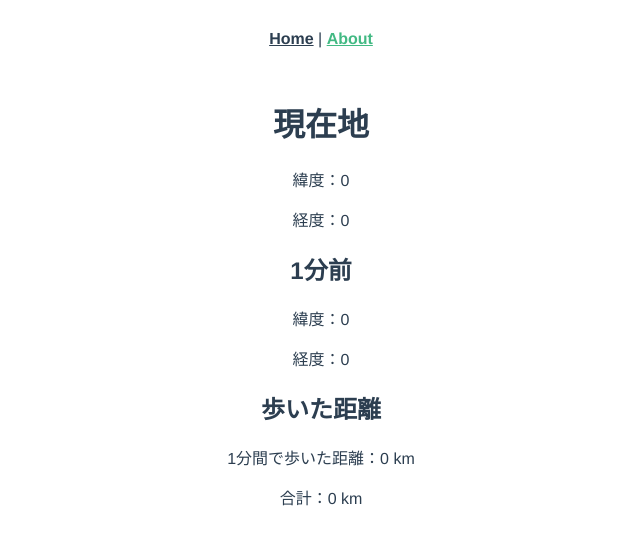
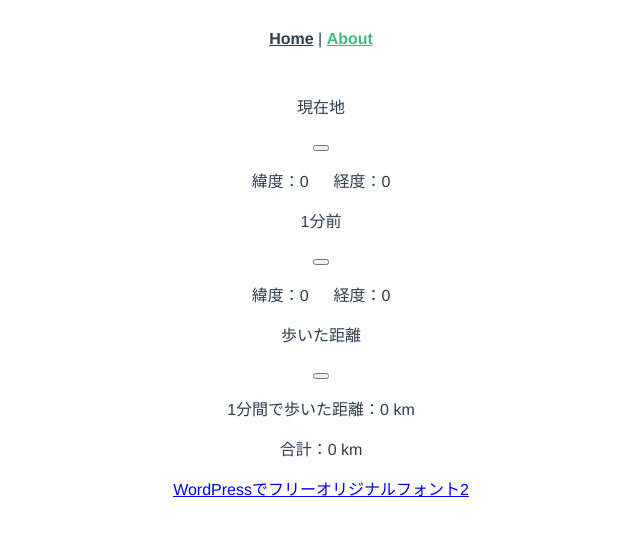
Before and after one commit to taichi7/vue-osmapapp, a Vue app: page /#/about in a window 1280 px wide. Shown: the top 544 px of the page, without its empty margins (319-959 px from the left). Built offline with nearby package versions, Linux system fonts and the light colour scheme; no server answers.

Commit message:
Update About.vue

```diff
--- a/src/views/About.vue
+++ b/src/views/About.vue
@@ -1,16 +1,44 @@
 <template>
   <div class="about">
-    <h1>現在地</h1>
-    <p>緯度：{{latitude}}</p>
-    <p>経度：{{longitude}}</p>
+    <section class="section">
+      <div class="container">
+        <article class="message is-primary">
+          <div class="message-header">
+            <p>現在地</p>
+            <button class="delete" aria-label="delete"></button>
+          </div>
+          <div class="message-body">
+            <p>緯度：{{latitude | round}} 　 経度：{{longitude | round}}</p>
+          </div>
+        </article>
 
-    <h2>1分前</h2>
-    <p>緯度：{{lat2}}</p>
-    <p>経度：{{lng1}}</p>
+        <article class="message is-info">
+          <div class="message-header">
+            <p>1分前</p>
+            <button class="delete" aria-label="delete"></button>
+          </div>
+          <div class="message-body">
+            <p>緯度：{{lat1 | round}} 　 経度：{{lng1 | round}}</p>
+          </div>
+        </article>
 
-    <h2>歩いた距離</h2>
-    <p>1分間で歩いた距離：{{d}} km</p>
-    <p>合計：{{length}} km</p>
+        <article class="message is-dark">
+          <div class="message-header">
+            <p>歩いた距離</p>
+            <button class="delete" aria-label="delete"></button>
+          </div>
+          <div class="message-body">
+            <p>1分間で歩いた距離：{{d | round}} km</p>
+            <p>合計：{{length | round}} km</p>
+          </div>
+        </article>
+      </div>
+    </section>
+
+    <footer class="footer">
+      <a href="https://i-doctor.sakura.ne.jp/font/?p=408184">WordPressでフリーオリジナルフォント2</a>
+    </footer>
+
   </div>
 </template>
 
@@ -26,10 +54,13 @@ export default {
       lng2: 0,
 
       d: 0,
-      length: 0
+      length: 0,
     }
   },
   mounted() {
+    if (localStorage.length) {
+      this.length = localStorage.length
+    }
     if (navigator.geolocation) {
       navigator.geolocation.getCurrentPosition(
         function(position){
@@ -42,27 +73,24 @@ export default {
           //10秒毎にcalcDistance関数を実行する
           setInterval(function () {
             console.log('hi');
-            /*
-            navigator.geolocation.getCurrentPosition(
-              function(position){
-                self.lat2 = position.coords.latitude;
-                self.lng2 = position.coords.longitude;
-              })
-              */
-              calcDistance();
-          }, 20000);
+            calcDistance();
+          }, 5000);
           function calcDistance(){
             navigator.geolocation.getCurrentPosition(
               function(position) {
                 console.log('ho');
                 self.lat2 = position.coords.latitude;
                 self.lng2 = position.coords.longitude;
-                //self.lat1 = self.lat2
-                //self.lng1 = self.lng2
-                self.d = distance(self.lat1, self.lng1, self.lat2, self.lng2)
+                if (self.lat1) {
+                  self.d = distance(self.lat1, self.lng1, self.lat2, self.lng2)
+                } else {
+                  self.lat1 = self.lat2
+                  self.lng1 = self.lng2
+                }
                 self.length = self.length + self.d
-
                 console.log(self.d);
+                console.log(self.length);
+                localStorage.setItem('length', self.length)
                 self.lat1 = self.lat2
                 self.lng1 = self.lng2
               }
@@ -86,6 +114,12 @@ export default {
       // エラー処理を書く
       console.log("error");
     }
+  },
+  filters: {
+    // 小数点以下を第3位に丸めるフィルタ
+    round: function (val) {
+      return Math.round(val * 1000) / 1000
+    }
   }
 }
 </script>
```
